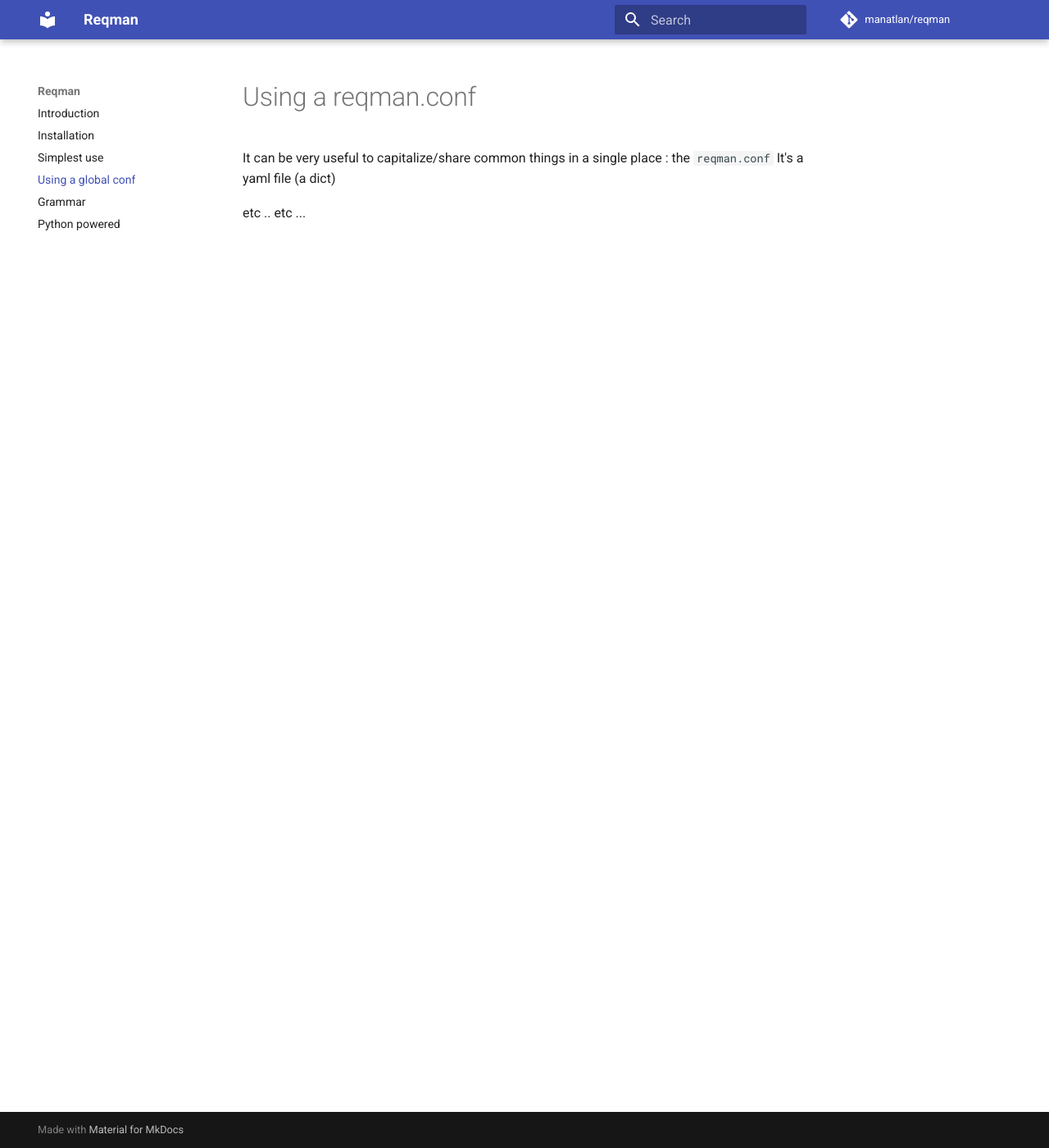
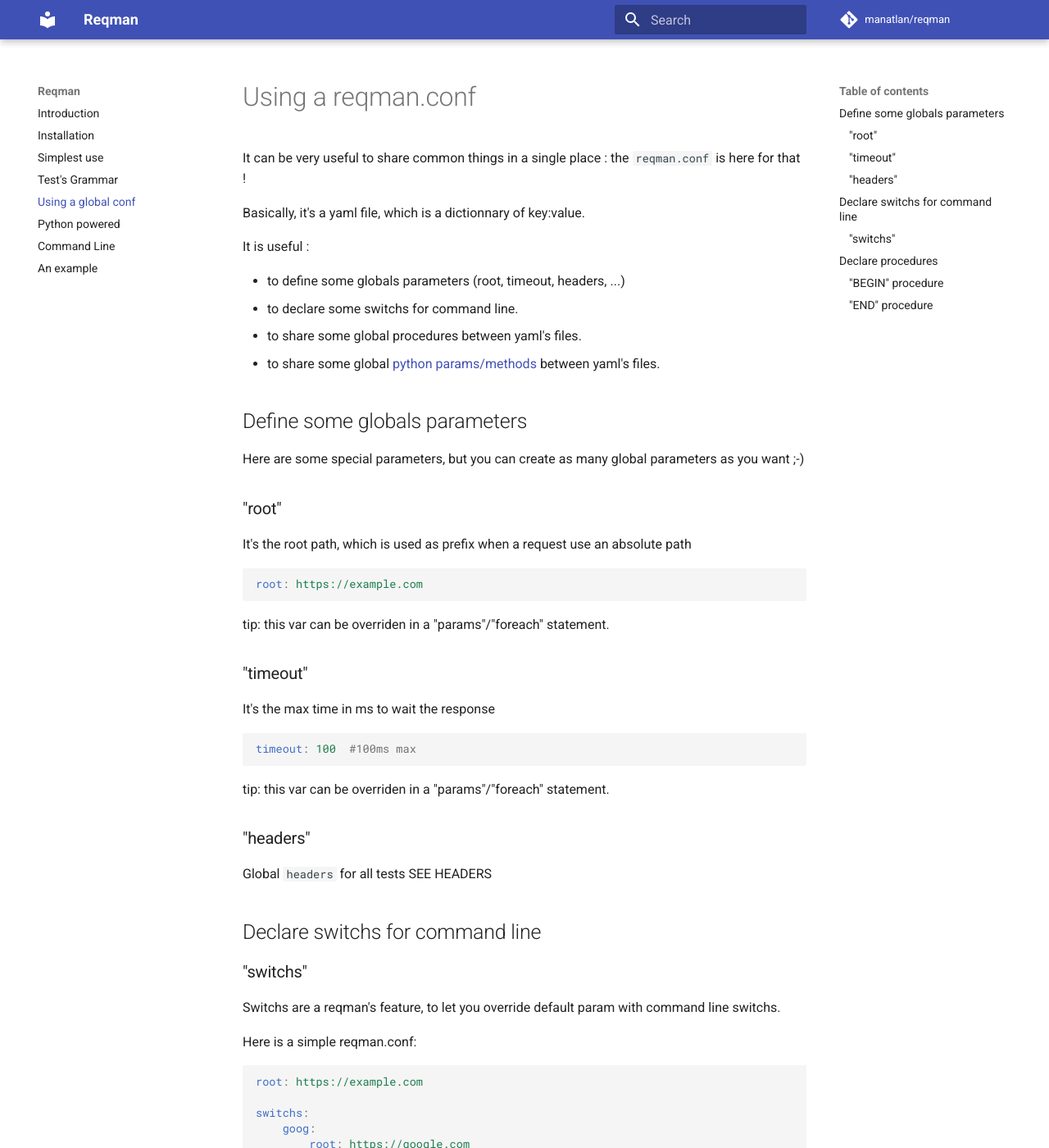
Before and after one commit to manatlan/reqman, an MkDocs documentation site: the page built from docs/conf.md, in a window 1280 px wide and 1400 px high. Shown: the whole window at 82% size. Built offline with MkDocs 1.6.1 and Material for MkDocs 9.7.7, drawn with Linux system fonts in a browser that asks for light colours; comment, search, counter and statistics services are not loaded; some of the changed text lies outside the part shown.

Commit message:
update doc

````diff
--- a/docs/conf.md
+++ b/docs/conf.md
@@ -1,6 +1,97 @@
 # Using a reqman.conf
 
-It can be very useful to capitalize/share common things in a single place : the `reqman.conf`
-It's a yaml file (a dict)
+It can be very useful to share common things in a single place : the `reqman.conf` is here for that !
 
-etc .. etc ...
+Basically, it's a yaml file, which is a dictionnary of key:value.
+
+It is useful :
+
+  * to define some globals parameters (root, timeout, headers, ...)
+  * to declare some switchs for command line.
+  * to share some global procedures between yaml's files.
+  * to share some global [python params/methods](python.md) between yaml's files.
+
+## Define some globals parameters
+
+Here are some special parameters, but you can create as many global parameters as you want ;-)
+
+### "root"
+
+It's the root path, which is used as prefix when a request use an absolute path
+
+```yaml
+root: https://example.com
+```
+
+tip: this var can be overriden in a "params"/"foreach" statement.
+
+### "timeout"
+It's the max time in ms to wait the response
+
+```yaml
+timeout: 100  #100ms max
+```
+
+tip: this var can be overriden in a "params"/"foreach" statement.
+
+
+### "headers"
+Global `headers` for all tests
+SEE HEADERS
+
+
+## Declare switchs for command line
+### "switchs"
+Switchs are a reqman's feature, to let you override default param with command line switchs.
+
+Here is a simple reqman.conf:
+```yaml
+root: https://example.com
+
+switchs:
+    goog:
+        root: https://google.com
+```
+if you run :
+
+```
+$ reqman test.yml
+```
+it will use `https://example.com` as root var.
+
+if you run :
+
+```
+$ reqman test.yml -goog
+```
+it will use `https://google.com` as root var.
+
+You can combine as many switchs as you want ...
+
+BTW, you can add a 'doc' statement, which will appear in [command line usage](command.md), like this:
+```yaml
+root: https://example.com
+
+switchs:
+    goog:
+        doc: "to test google ;-)"
+        root: https://google.com
+
+```
+
+
+## Declare procedures
+
+As you can declare a procedure in a yaml's test file, you can declare it in the reqman.conf. So every test's files can use it.
+
+But there are two special procedures: BEGIN & END
+
+### "BEGIN" procedure
+
+It's a special procedure, which can be declared in reqman.conf only, and is called at the beginning of all tests.
+It can be useful to obtain an oauth2 token bearer, initiate some things, ...
+
+### "END" procedure
+
+It's a special procedure, which can be declared in reqman.conf only, and is called at the end of all tests.
+It can be useful to clear some things after all tests, ...
--- a/mkdocs.yml
+++ b/mkdocs.yml
@@ -12,9 +12,11 @@
     - Introduction: 'index.md'
     - Installation: 'install.md'
     - Simplest use: 'simple_use.md'
+    - Test's Grammar: yml_syntax.md
     - Using a global conf: conf.md
-    - Grammar: yml_syntax.md
     - Python powered: python.md
+    - Command Line: command.md
+    - An example: example.md
 
 markdown_extensions:
   - markdown.extensions.codehilite:
````
Also changed, not shown: docs/command.md (added, +72 -0 lines), docs/example.md (+9 -4 lines), docs/python.md (+4 -3 lines), docs/yml_syntax.md (+1 -48 lines).
